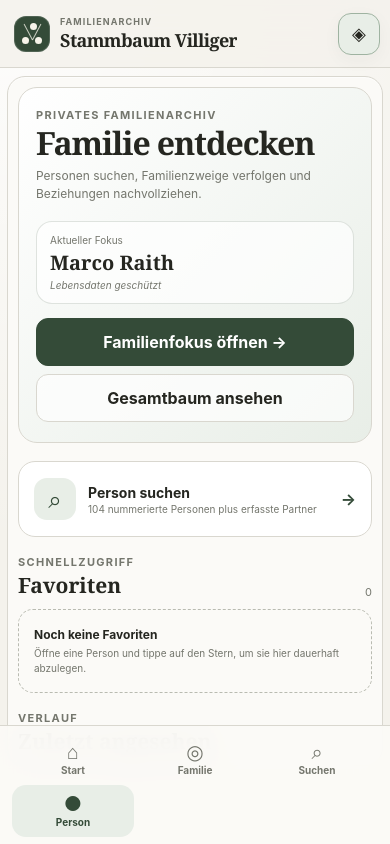
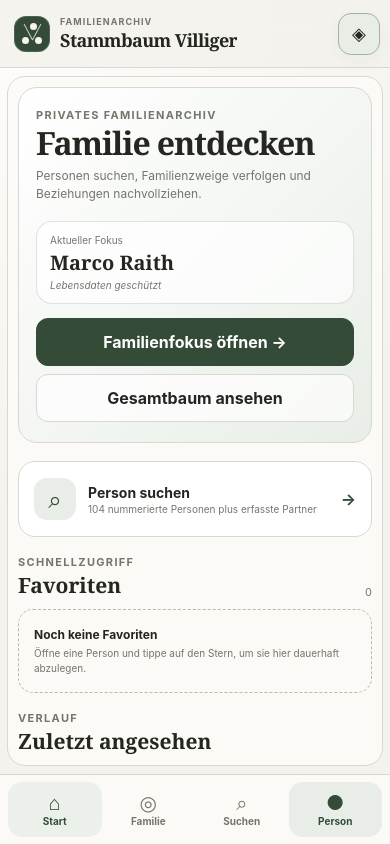
Before and after one commit to mac-mac-sg/Stammbaum, a React (Vite) app: page / in a window 390 px wide. Built offline with nearby package versions, Linux system fonts and the light colour scheme.

Commit message:
Polish home navigation and favorite controls

```diff
--- a/src/home.css
+++ b/src/home.css
@@ -198,6 +198,24 @@
 
 .home-favorite.is-active { color: #826a31; background: #f7f1df; }
 
+.favorite-button {
+  width: 38px;
+  min-width: 38px;
+  height: 38px;
+  border: 1px solid var(--line);
+  border-radius: 10px;
+  background: transparent;
+  color: var(--muted);
+  font-size: 19px;
+  cursor: pointer;
+}
+
+.favorite-button.is-active {
+  border-color: #d9c783;
+  background: #f7f1df;
+  color: #826a31;
+}
+
 .home-empty-card {
   min-height: 84px;
   padding: 15px;
@@ -250,4 +268,22 @@
   .home-favorite {
     min-height: 76px;
   }
+
+  .mobile-nav {
+    grid-template-columns: repeat(4, 1fr);
+    padding-left: 8px;
+    padding-right: 8px;
+  }
+
+  .mobile-nav button.active:not(.primary) {
+    color: var(--accent-strong);
+    background: rgba(232, 238, 231, .72);
+  }
+
+  .favorite-button {
+    width: 42px;
+    min-width: 42px;
+    height: 42px;
+    border-radius: 12px;
+  }
 }
```
